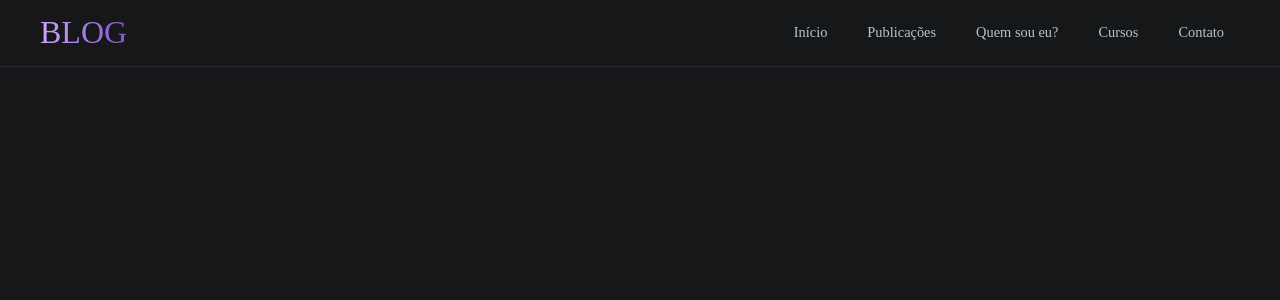
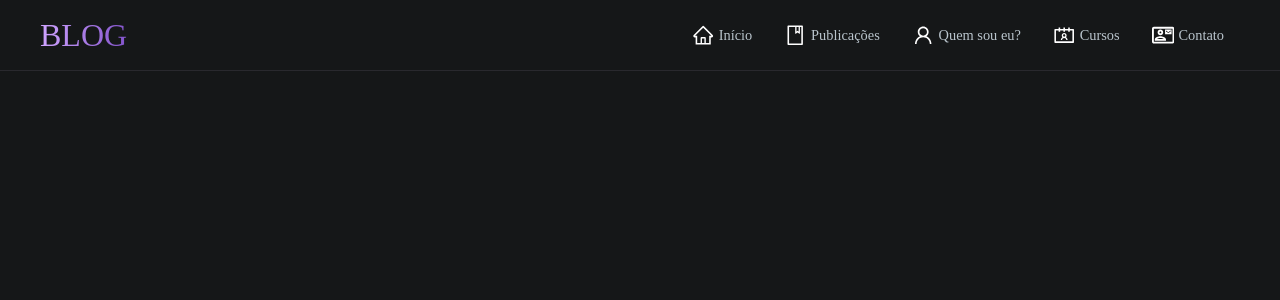
Before and after one commit to devpdro/my-blog, a Next.js app: page / in a window 1280 px wide. Shown: the top 300 px of the page. Built offline with nearby package versions, Linux system fonts and the light colour scheme; a web font is replaced by a local one.

Commit message:
feat: adding icons in the navbar

```diff
--- a/package.json
+++ b/package.json
@@ -12,6 +12,7 @@
     "next": "14.0.0",
     "react": "^18",
     "react-dom": "^18",
+    "react-icons": "^5.3.0",
     "styled-components": "^6.1.13"
   },
   "devDependencies": {
--- a/src/presentation/components/navbar/navbar-styles.ts
+++ b/src/presentation/components/navbar/navbar-styles.ts
@@ -22,18 +22,20 @@ export const Logo = styled.div`
   text-transform: uppercase;
 `;
 
-export const Menu = styled.ul`
+export const MenuGroup = styled.div`
   display: flex;
   align-items: center;
   justify-content: space-between;
 
-  gap: 0.5rem;
+  gap: 0.3rem
+  border
 `;
 
-export const Item = styled.li`
+export const Menu = styled.ul`
   border-radius: ${({ theme }) => theme.radii.default};
-  font-size: ${({ theme }) => theme.fontSizes.small};
-  color: ${({ theme }) => theme.colors.info};
+  display: flex;
+  align-items: center;
+  justify-content: center;
 
   padding: 0.6rem 1rem;
 
@@ -41,5 +43,19 @@ export const Item = styled.li`
     background-color: ${({ theme }) => theme.colors.darkLight};
     transition: ${({ theme }) => theme.transition.default};
     color: ${({ theme }) => theme.colors.snow};
+    cursor: pointer;
   }
 `;
+
+export const Item = styled.li`
+  font-size: ${({ theme }) => theme.fontSizes.small};
+  color: ${({ theme }) => theme.colors.info};
+`;
+
+export const Icon = styled.div`
+  font-size: ${({ theme }) => theme.fontSizes.default};
+  display: flex;
+  align-items: center;
+
+  margin-right: 0.275rem;
+`;
--- a/src/presentation/components/navbar/navbar.tsx
+++ b/src/presentation/components/navbar/navbar.tsx
@@ -1,16 +1,42 @@
+import Link from "next/link";
+import {
+  AiOutlineHome,
+  AiOutlineBook,
+  AiOutlineUser,
+  AiOutlineContacts,
+} from "react-icons/ai";
+import { MdOutlineContactMail } from "react-icons/md";
+
 import * as S from "./navbar-styles";
+
+interface MenuProps {
+  name: string;
+  link: string;
+  icon: React.ReactNode;
+}
+
+const MENU: MenuProps[] = [
+  { name: "Início", link: "/", icon: <AiOutlineHome /> },
+  { name: "Publicações", link: "/publications", icon: <AiOutlineBook /> },
+  { name: "Quem sou eu?", link: "/", icon: <AiOutlineUser /> },
+  { name: "Cursos", link: "/", icon: <AiOutlineContacts /> },
+  { name: "Contato", link: "/", icon: <MdOutlineContactMail /> },
+];
 
 const Navbar = () => {
   return (
     <S.Container>
       <S.Logo>Blog</S.Logo>
-      <S.Menu>
-        <S.Item>Início</S.Item>
-        <S.Item>Publicações</S.Item>
-        <S.Item>Quem sou eu?</S.Item>
-        <S.Item>Cursos</S.Item>
-        <S.Item>Contato</S.Item>
-      </S.Menu>
+      <S.MenuGroup>
+        {MENU.map((item, key) => (
+          <S.Menu key={key}>
+            <S.Icon>{item.icon}</S.Icon>
+            <Link href={item.link}>
+            <S.Item >{item.name}</S.Item>
+            </Link>
+          </S.Menu>
+        ))}
+      </S.MenuGroup>
     </S.Container>
   );
 };
```
Also changed, not shown: 1 other file (tests, documents, lock files or other folders).
